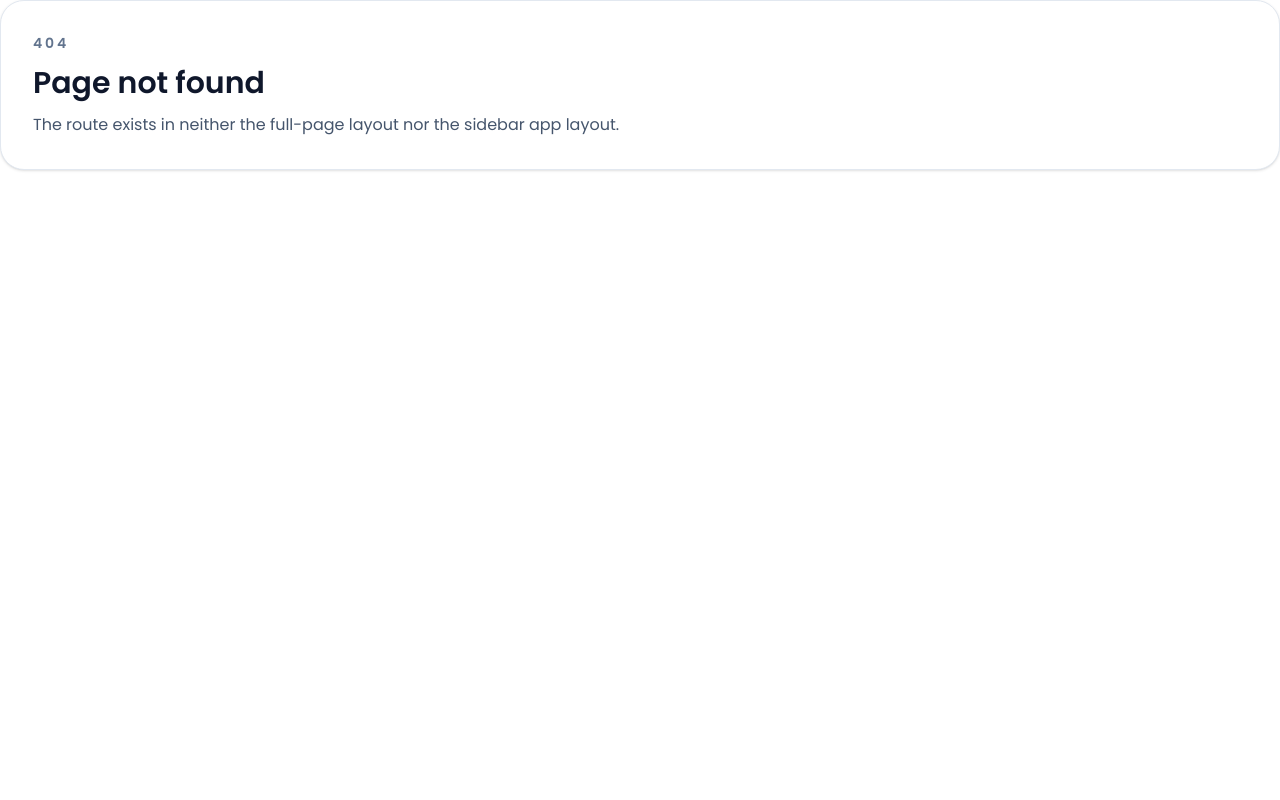
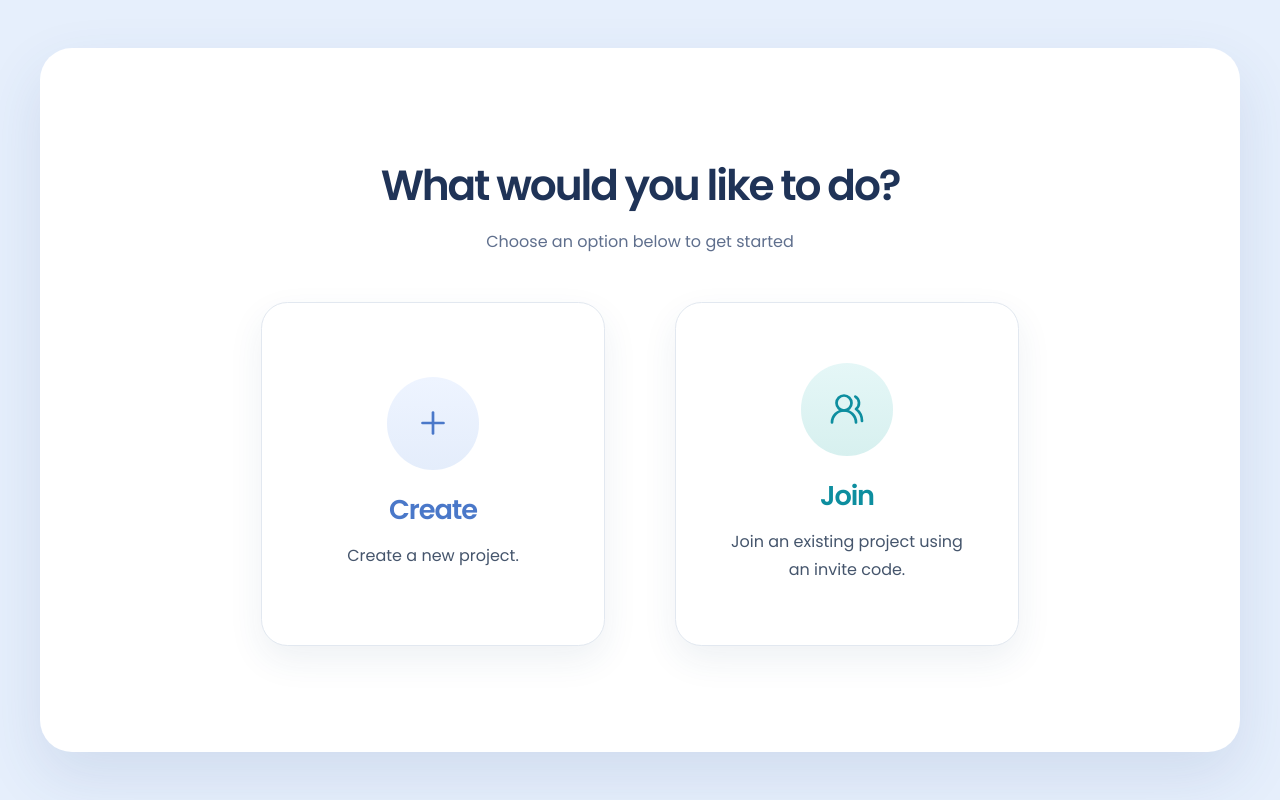
Before and after one commit to zedd1721/Pro-Manage-Frontend, a React (Vite) app: page /welcome in a window 1280 px wide. Before the commit this address had no page. Built offline with nearby package versions, Linux system fonts and the light colour scheme.

Commit message:
style(auth): add welcome flow and inline validation

```diff
--- a/src/features/auth/components/AuthScreen.jsx
+++ b/src/features/auth/components/AuthScreen.jsx
@@ -1,3 +1,4 @@
+import { useState } from "react";
 import { Link } from "@tanstack/react-router";
 import { Eye, LockKeyhole, Mail, UserRound } from "lucide-react";
 import loginPageImage from "@/assets/Login_page.png";
@@ -38,11 +39,15 @@ function FieldIcon({ icon }) {
   return <Icon className="size-4 stroke-[1.75] sm:size-4.5" aria-hidden="true" />;
 }
 
-function AuthField({ id, placeholder, type, icon, hasEye }) {
+function AuthField({ id, placeholder, type, icon, hasEye, value, error, onChange }) {
   return (
+    <div>
       <label
         htmlFor={id}
-      className="flex items-center gap-2.5 rounded-[1rem] border border-[color:var(--auth-border)] bg-white px-3 py-3 text-[color:var(--auth-muted)] shadow-[0_0_0_1px_rgba(0,0,0,0.015)] sm:gap-3 sm:px-3.5 sm:py-3.5"
+        className="flex items-center gap-2.5 rounded-[1rem] border bg-white px-3 py-3 text-[color:var(--auth-muted)] shadow-[0_0_0_1px_rgba(0,0,0,0.015)] sm:gap-3 sm:px-3.5 sm:py-3.5"
+        style={{
+          borderColor: error ? "#ef4444" : "var(--auth-border)",
+        }}
       >
         <span className="shrink-0" aria-hidden="true">
           <FieldIcon icon={icon} />
@@ -52,6 +57,8 @@ function AuthField({ id, placeholder, type, icon, hasEye }) {
           type={type}
           placeholder={placeholder}
           aria-label={placeholder}
+          value={value}
+          onChange={(event) => onChange(id, event.target.value)}
           className="min-w-0 flex-1 bg-transparent text-[0.9rem] font-light text-[color:var(--auth-text)] outline-none placeholder:text-[color:var(--auth-muted)] sm:text-[0.95rem]"
         />
         {hasEye ? (
@@ -60,6 +67,11 @@ function AuthField({ id, placeholder, type, icon, hasEye }) {
           </span>
         ) : null}
       </label>
+
+      {error ? (
+        <p className="mt-1.5 px-1 text-[0.83rem] font-medium text-red-500">{error}</p>
+      ) : null}
+    </div>
   );
 }
 
@@ -71,6 +83,62 @@ function AuthScreen({
   switchText,
   switchTo,
 }) {
+  const [values, setValues] = useState(() =>
+    Object.fromEntries(fields.map((field) => [field.id, ""]))
+  );
+  const [errors, setErrors] = useState({});
+
+  function handleChange(id, nextValue) {
+    setValues((currentValues) => ({
+      ...currentValues,
+      [id]: nextValue,
+    }));
+
+    setErrors((currentErrors) => {
+      if (!currentErrors[id]) {
+        return currentErrors;
+      }
+
+      const nextErrors = { ...currentErrors };
+      delete nextErrors[id];
+      return nextErrors;
+    });
+  }
+
+  function handleSubmit(event) {
+    event.preventDefault();
+
+    const nextErrors = {};
+
+    fields.forEach((field) => {
+      const rawValue = values[field.id] ?? "";
+      const trimmedValue = rawValue.trim();
+
+      if (!trimmedValue) {
+        nextErrors[field.id] = `${field.placeholder} is required.`;
+        return;
+      }
+
+      if (field.type === "email") {
+        const isEmailValid = /^[^\s@]+@[^\s@]+\.[^\s@]+$/.test(trimmedValue);
+
+        if (!isEmailValid) {
+          nextErrors[field.id] = "Please enter a valid email address.";
+        }
+      }
+    });
+
+    if (
+      values["register-password"] &&
+      values["register-confirm-password"] &&
+      values["register-password"] !== values["register-confirm-password"]
+    ) {
+      nextErrors["register-confirm-password"] = "Passwords do not match.";
+    }
+
+    setErrors(nextErrors);
+  }
+
   return (
     <section
       className="fixed inset-0 z-10 overflow-y-auto bg-white lg:overflow-hidden"
@@ -107,13 +175,19 @@ function AuthScreen({
               {title}
             </h1>
 
-            <form className="mt-[2.2svh] space-y-[1.1svh]">
+            <form className="mt-[2.2svh] space-y-[1.1svh]" onSubmit={handleSubmit}>
               {fields.map((field) => (
-                <AuthField key={field.id} {...field} />
+                <AuthField
+                  key={field.id}
+                  {...field}
+                  value={values[field.id] ?? ""}
+                  error={errors[field.id]}
+                  onChange={handleChange}
+                />
               ))}
 
               <button
-                type="button"
+                type="submit"
                 className="mt-[1.4svh] w-full rounded-full bg-[color:var(--auth-primary)] px-4 py-3 text-[0.92rem] font-medium text-white transition hover:brightness-[1.03] sm:py-3.5 sm:text-[0.98rem]"
               >
                 {submitText}
--- /dev/null
+++ b/src/features/auth/components/Welcome/WelcomeOptions.jsx
@@ -0,0 +1,196 @@
+import { useState } from "react";
+import { Plus, UsersRound, X } from "lucide-react";
+
+const PAGE_BACKGROUND = "#e6effc";
+const PANEL_BACKGROUND = "#ffffff";
+const PANEL_BORDER = "#e2e8f0";
+const TITLE_COLOR = "#1f3357";
+const SUBTITLE_COLOR = "#5f6f8d";
+
+const options = [
+  {
+    id: "create",
+    title: "Create",
+    description: "Create a new project.",
+    accent: "#4a78c9",
+    iconBackground: "linear-gradient(180deg, #eef4ff 0%, #e4edfb 100%)",
+    Icon: Plus,
+  },
+  {
+    id: "join",
+    title: "Join",
+    description: "Join an existing project using an invite code.",
+    accent: "#0d8e9f",
+    iconBackground: "linear-gradient(180deg, #e5f7f7 0%, #d7f0ef 100%)",
+    Icon: UsersRound,
+  },
+];
+
+function WelcomeCard({
+  id,
+  title,
+  description,
+  accent,
+  iconBackground,
+  Icon,
+  onSelect,
+}) {
+  return (
+    <article
+      className="mx-auto flex aspect-square w-full max-w-[21.5rem] cursor-pointer flex-col items-center justify-center rounded-[1.65rem] border bg-white px-7 py-8 text-center shadow-[0_14px_35px_rgba(38,72,119,0.08)] transition-transform duration-200 hover:scale-[1.02]"
+      style={{ borderColor: PANEL_BORDER }}
+      onClick={() => onSelect(id)}
+    >
+      <div
+        className="flex size-[5.8rem] items-center justify-center rounded-full"
+        style={{ background: iconBackground }}
+        aria-hidden="true"
+      >
+        <Icon className="size-9 stroke-[1.8]" style={{ color: accent }} />
+      </div>
+
+      <h2 className="mt-5 text-[1.7rem] font-semibold tracking-[-0.04em]" style={{ color: accent }}>
+        {title}
+      </h2>
+
+      <p className="mt-3 max-w-[14.5rem] text-[1rem] leading-7 text-slate-600">
+        {description}
+      </p>
+    </article>
+  );
+}
+
+function WelcomeModal({ mode, onClose }) {
+  const isCreate = mode === "create";
+  const [value, setValue] = useState("");
+  const [error, setError] = useState("");
+  const title = isCreate ? "Create Project" : "Join Project";
+  const label = isCreate ? "Project Name" : "Enter Code";
+  const placeholder = isCreate ? "Enter project name" : "Enter invite code";
+  const helperText = isCreate
+    ? "Give your project a name. You can change it later."
+    : "Enter the invite code to join an existing project.";
+  const buttonText = isCreate ? "Create" : "Join";
+  const buttonBackground = isCreate
+    ? "linear-gradient(135deg, #567fcf 0%, #6a91db 100%)"
+    : "linear-gradient(135deg, #0c94a5 0%, #1497a1 100%)";
+
+  function handleSubmit() {
+    const trimmedValue = value.trim();
+
+    if (!trimmedValue) {
+      setError(
+        isCreate
+          ? "Please enter a project name."
+          : "Please enter an invite code."
+      );
+      return;
+    }
+
+    setError("");
+  }
+
+  return (
+    <div className="fixed inset-0 z-20 flex items-center justify-center bg-slate-900/15 px-4 backdrop-blur-[2px]">
+      <div className="w-full max-w-[24rem] rounded-[1.25rem] border border-slate-200 bg-white p-8 shadow-[0_22px_60px_rgba(15,23,42,0.18)]">
+        <div className="flex items-start justify-between gap-4">
+          <h2 className="text-[2rem] font-semibold tracking-[-0.05em] text-[color:var(--welcome-title)]">
+            {title}
+          </h2>
+          <button
+            type="button"
+            onClick={onClose}
+            className="cursor-pointer rounded-full p-1 text-slate-500 transition hover:bg-slate-100 hover:text-slate-700"
+            aria-label="Close modal"
+          >
+            <X className="size-6 stroke-[2]" />
+          </button>
+        </div>
+
+        <label className="mt-7 block">
+          <span className="text-[1rem] font-semibold text-slate-800">{label}</span>
+          <input
+            type="text"
+            placeholder={placeholder}
+            value={value}
+            onChange={(event) => {
+              setValue(event.target.value);
+              if (error) {
+                setError("");
+              }
+            }}
+            className="mt-3 w-full rounded-[0.85rem] border px-4 py-3 text-[0.98rem] text-slate-800 outline-none transition focus:border-slate-300"
+            style={{ borderColor: error ? "#ef4444" : "#e2e8f0" }}
+          />
+        </label>
+
+        {error ? (
+          <p className="mt-2 text-[0.88rem] font-medium text-red-500">{error}</p>
+        ) : null}
+
+        <p className="mt-4 text-[0.92rem] leading-7 text-slate-500">{helperText}</p>
+
+        <button
+          type="button"
+          onClick={handleSubmit}
+          className="mt-7 w-full cursor-pointer rounded-[0.9rem] px-6 py-3.5 text-[1rem] font-semibold text-white shadow-[0_12px_25px_rgba(58,98,170,0.16)]"
+          style={{ background: buttonBackground }}
+        >
+          {buttonText}
+        </button>
+      </div>
+    </div>
+  );
+}
+
+function WelcomeOptions() {
+  const [activeModal, setActiveModal] = useState(null);
+
+  return (
+    <section
+      className="fixed inset-0 overflow-y-auto px-4 py-6 sm:px-6 sm:py-8 lg:px-10 lg:py-12"
+      style={{
+        backgroundColor: PAGE_BACKGROUND,
+        "--welcome-title": TITLE_COLOR,
+      }}
+    >
+      <div
+        className="mx-auto flex min-h-full w-full max-w-[76.5rem] items-center justify-center rounded-[2rem] px-6 py-12 shadow-[0_24px_60px_rgba(46,86,140,0.12)] sm:px-10 lg:px-16 lg:py-16"
+        style={{ backgroundColor: PANEL_BACKGROUND }}
+      >
+        <div className="w-full max-w-[50rem]">
+          <header className="text-center">
+            <h1
+              className="text-[clamp(1.85rem,3.3vw,2.95rem)] font-semibold tracking-[-0.05em]"
+              style={{ color: TITLE_COLOR }}
+            >
+              What would you like to do?
+            </h1>
+            <p
+              className="mt-3 text-[clamp(0.95rem,1.25vw,1.05rem)] font-normal"
+              style={{ color: SUBTITLE_COLOR }}
+            >
+              Choose an option below to get started
+            </p>
+          </header>
+
+          <div className="mt-10 grid gap-7 lg:mt-12 lg:grid-cols-2">
+            {options.map((option) => (
+              <WelcomeCard
+                key={option.id}
+                {...option}
+                onSelect={setActiveModal}
+              />
+            ))}
+          </div>
+        </div>
+      </div>
+
+      {activeModal ? (
+        <WelcomeModal mode={activeModal} onClose={() => setActiveModal(null)} />
+      ) : null}
+    </section>
+  );
+}
+
+export default WelcomeOptions;
--- /dev/null
+++ b/src/features/auth/components/Welcome/index.js
@@ -0,0 +1 @@
+export { default } from "./WelcomeOptions";
--- /dev/null
+++ b/src/features/auth/pages/WelcomePage.jsx
@@ -0,0 +1,7 @@
+import WelcomeOptions from "../components/Welcome";
+
+function WelcomePage() {
+  return <WelcomeOptions />;
+}
+
+export default WelcomePage;
--- a/src/features/auth/routes.jsx
+++ b/src/features/auth/routes.jsx
@@ -2,6 +2,7 @@ import { Outlet, createRoute } from "@tanstack/react-router";
 import { fullPageLayoutRoute } from "@/app/router/fullPageLayoutRoute";
 import LoginPage from "@/features/auth/pages/LoginPage";
 import RegisterPage from "@/features/auth/pages/RegisterPage";
+import WelcomePage from "@/features/auth/pages/WelcomePage";
 
 const authLayoutRoute = createRoute({
   getParentRoute: () => fullPageLayoutRoute,
@@ -21,7 +22,14 @@ const registerRoute = createRoute({
   component: RegisterPage,
 });
 
+const welcomeRoute = createRoute({
+  getParentRoute: () => authLayoutRoute,
+  path: "/welcome",
+  component: WelcomePage,
+});
+
 export const authRoutes = authLayoutRoute.addChildren([
   loginRoute,
   registerRoute,
+  welcomeRoute,
 ]);
```
Lines whose indentation alone changed are shown as unchanged.
